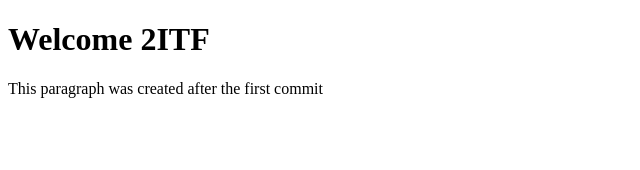
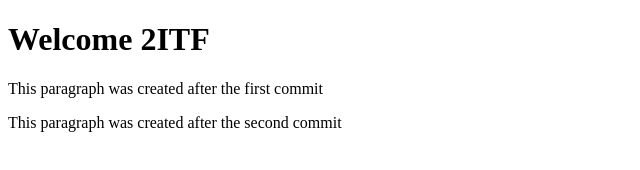
Before and after one commit to arahnicolle/project2ITF, a plain HTML site: page index.html in a window 1280 px wide. Shown: the whole page, without its empty margins (0-640 px from the left). Drawn offline with Linux system fonts and the light colour scheme.

Commit message:
third commit

```diff
--- a/index.html
+++ b/index.html
@@ -9,5 +9,6 @@
 <body>
     <h1>Welcome 2ITF</h1>
     <p>This paragraph was created after the first commit</p>
+    <p>This paragraph was created after the second commit</p>
 </body>
 </html>
```
